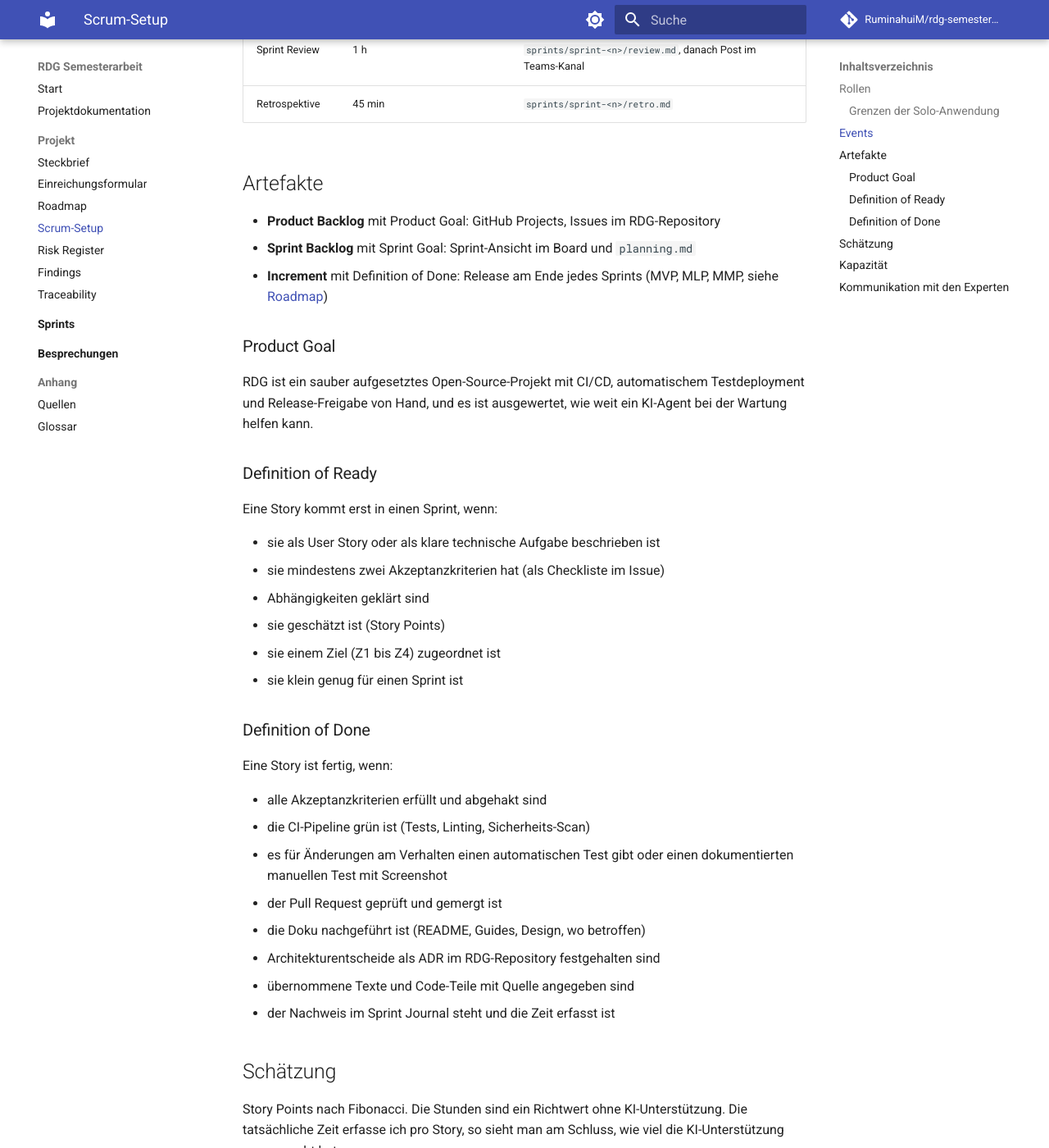
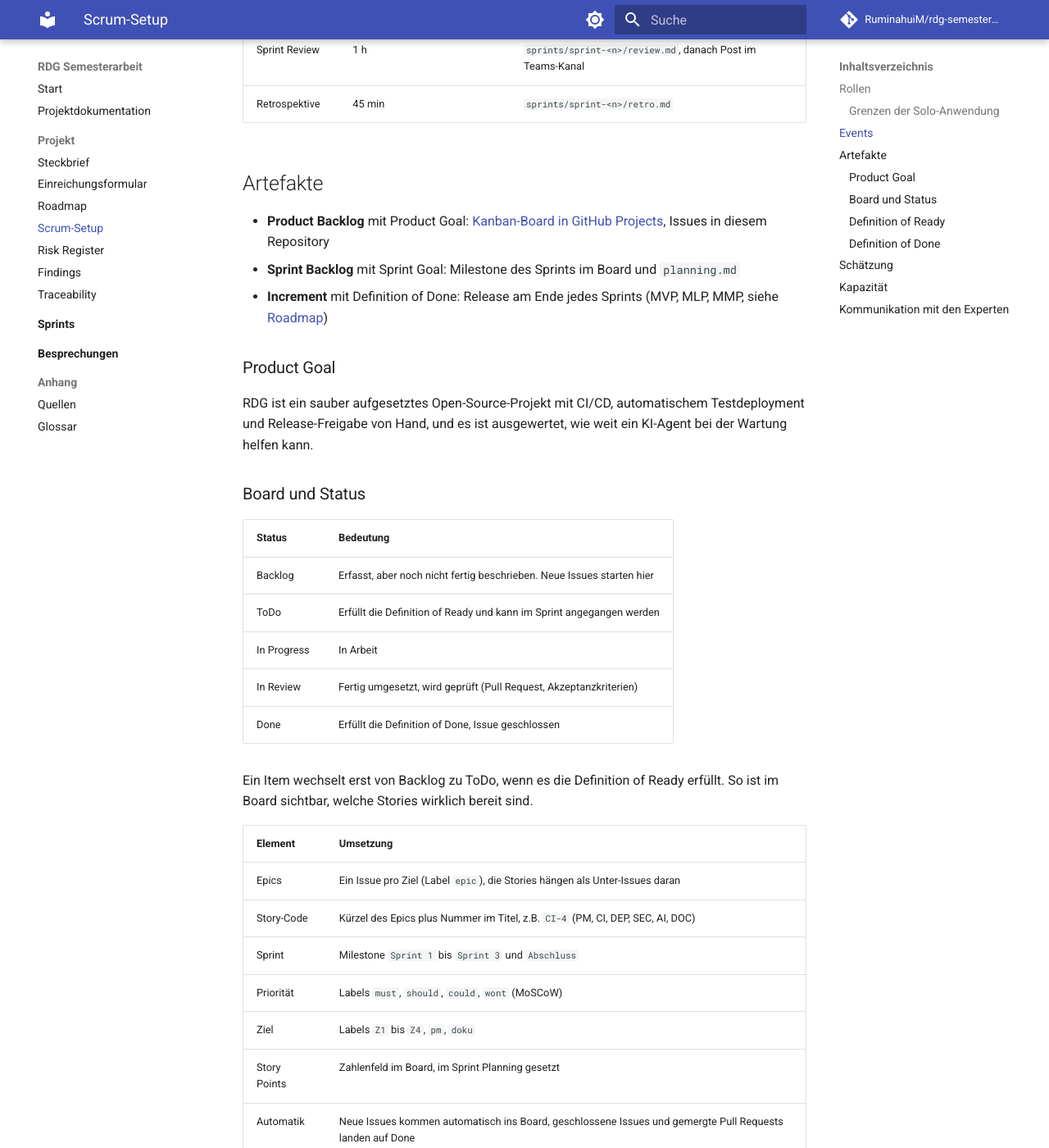
Before and after one commit to RuminahuiM/rdg-semesterarbeit, an MkDocs documentation site: the page built from docs/projekt/scrum-setup.md, in a window 1280 px wide and 1400 px high, scrolled down 1350 px. Shown: the whole window at 82% size. Built offline with MkDocs 1.6.1 and Material for MkDocs 9.7.7, drawn with Linux system fonts in a browser that asks for light colours; comment, search, counter and statistics services are not loaded.

Commit message:
docs: link project board, describe status flow, add story issue template
Co-Authored-By: Claude Opus 5.5 <noreply@anthropic.com>
Claude-Session: https://claude.ai/code/session_01BCKh7HhWRP7E1RW33eN2WU

```diff
--- a/docs/projekt/scrum-setup.md
+++ b/docs/projekt/scrum-setup.md
@@ -35,13 +35,35 @@ Die Sprint-Längen richten sich nach den fixen Besprechungsterminen der TBZ, dar
 
 ## Artefakte
 
-- **Product Backlog** mit Product Goal: GitHub Projects, Issues im RDG-Repository
-- **Sprint Backlog** mit Sprint Goal: Sprint-Ansicht im Board und `planning.md`
+- **Product Backlog** mit Product Goal: [Kanban-Board in GitHub Projects](https://github.com/users/RuminahuiM/projects/1), Issues in diesem Repository
+- **Sprint Backlog** mit Sprint Goal: Milestone des Sprints im Board und `planning.md`
 - **Increment** mit Definition of Done: Release am Ende jedes Sprints (MVP, MLP, MMP, siehe [Roadmap](roadmap.md))
 
 ### Product Goal
 
 RDG ist ein sauber aufgesetztes Open-Source-Projekt mit CI/CD, automatischem Testdeployment und Release-Freigabe von Hand, und es ist ausgewertet, wie weit ein KI-Agent bei der Wartung helfen kann.
+
+### Board und Status
+
+| Status | Bedeutung |
+| --- | --- |
+| Backlog | Erfasst, aber noch nicht fertig beschrieben. Neue Issues starten hier |
+| ToDo | Erfüllt die Definition of Ready und kann im Sprint angegangen werden |
+| In Progress | In Arbeit |
+| In Review | Fertig umgesetzt, wird geprüft (Pull Request, Akzeptanzkriterien) |
+| Done | Erfüllt die Definition of Done, Issue geschlossen |
+
+Ein Item wechselt erst von Backlog zu ToDo, wenn es die Definition of Ready erfüllt. So ist im Board sichtbar, welche Stories wirklich bereit sind.
+
+| Element | Umsetzung |
+| --- | --- |
+| Epics | Ein Issue pro Ziel (Label `epic`), die Stories hängen als Unter-Issues daran |
+| Story-Code | Kürzel des Epics plus Nummer im Titel, z.B. `CI-4` (PM, CI, DEP, SEC, AI, DOC) |
+| Sprint | Milestone `Sprint 1` bis `Sprint 3` und `Abschluss` |
+| Priorität | Labels `must`, `should`, `could`, `wont` (MoSCoW) |
+| Ziel | Labels `Z1` bis `Z4`, `pm`, `doku` |
+| Story Points | Zahlenfeld im Board, im Sprint Planning gesetzt |
+| Automatik | Neue Issues kommen automatisch ins Board, geschlossene Issues und gemergte Pull Requests landen auf Done |
 
 ### Definition of Ready
 
```
Also changed, not shown: docs/index.md (+1 -1 lines), 2 other files.
